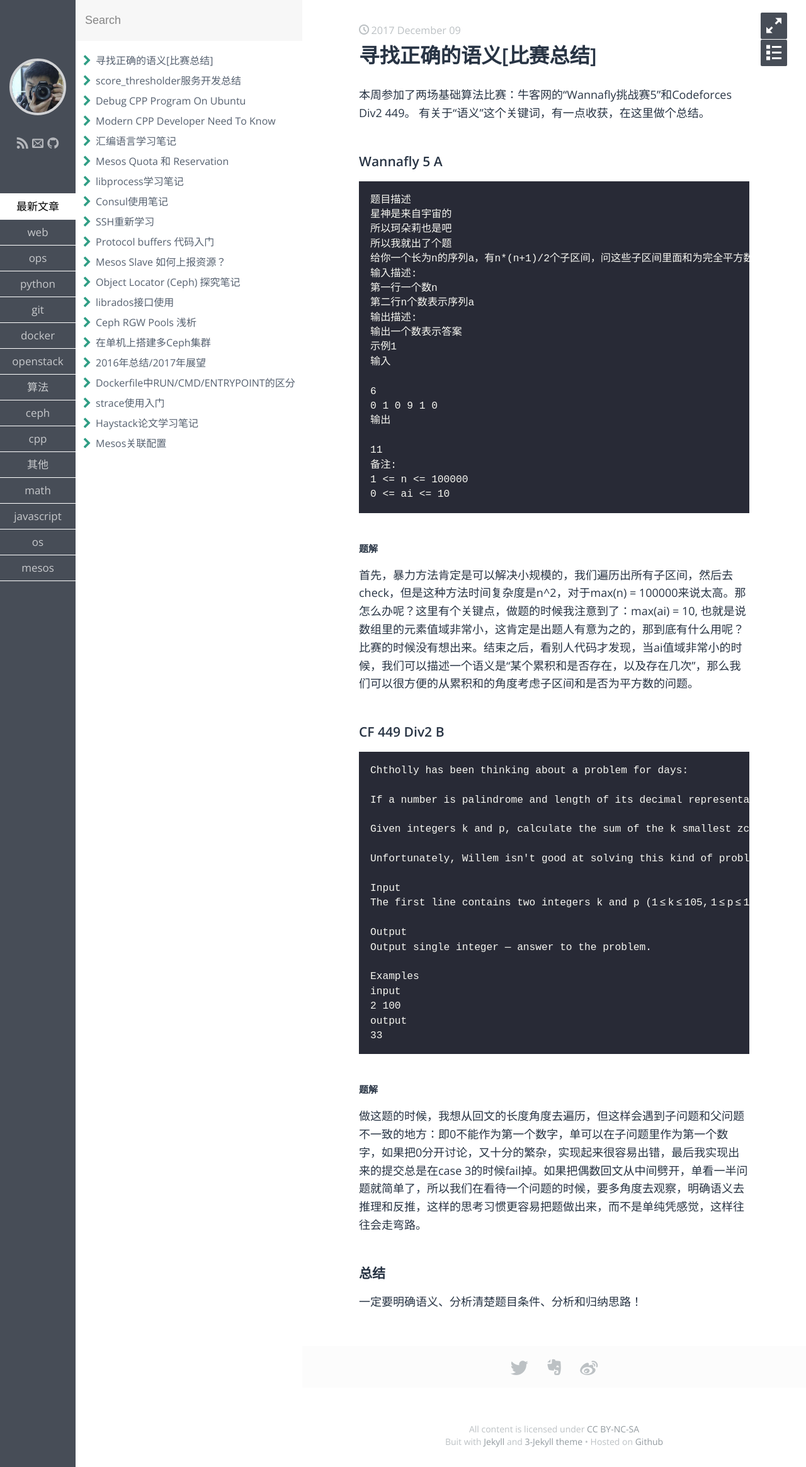
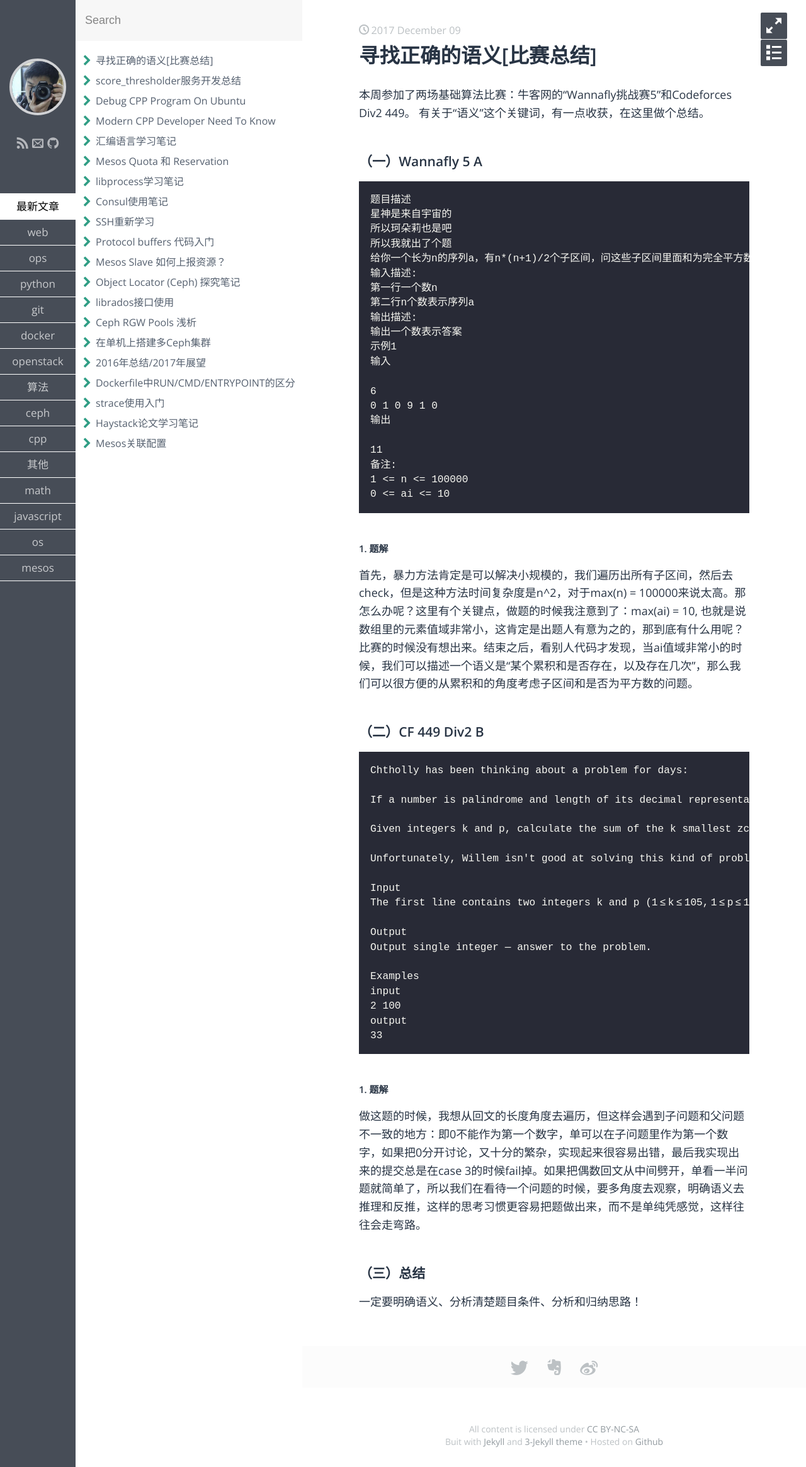
Before and after one commit to Jacco-su/IvanJobs.github.io, a Jekyll site: the page built from _posts/2017-12-09-recent-contest-summary.markdown, in a window 1280 px wide. Shown: the whole page at 63% size. Built offline with Jekyll 4.4.1, drawn with Linux system fonts in a browser that asks for light colours; some web fonts are replaced; comment, search, counter and statistics services are not loaded.

Commit message:
refine title seq number

````diff
--- a/_posts/2017-12-09-recent-contest-summary.markdown
+++ b/_posts/2017-12-09-recent-contest-summary.markdown
@@ -7,7 +7,7 @@ category: 算法
 本周参加了两场基础算法比赛：牛客网的“Wannafly挑战赛5”和Codeforces Div2 449。
 有关于“语义”这个关键词，有一点收获，在这里做个总结。
 
-### Wannafly 5 A
+### （一）Wannafly 5 A
 
 ```
 题目描述
@@ -33,10 +33,10 @@ category: 算法
 0 <= ai <= 10
 ```
 
-##### 题解
+##### 1. 题解
 首先，暴力方法肯定是可以解决小规模的，我们遍历出所有子区间，然后去check，但是这种方法时间复杂度是n^2，对于max(n) = 100000来说太高。那怎么办呢？这里有个关键点，做题的时候我注意到了：max(ai) = 10, 也就是说数组里的元素值域非常小，这肯定是出题人有意为之的，那到底有什么用呢？比赛的时候没有想出来。结束之后，看别人代码才发现，当ai值域非常小的时候，我们可以描述一个语义是“某个累积和是否存在，以及存在几次”，那么我们可以很方便的从累积和的角度考虑子区间和是否为平方数的问题。
 
-### CF 449 Div2 B
+### （二）CF 449 Div2 B
 
 ```
 Chtholly has been thinking about a problem for days:
@@ -60,8 +60,8 @@ output
 33
 ```
 
-##### 题解
+##### 1. 题解
 做这题的时候，我想从回文的长度角度去遍历，但这样会遇到子问题和父问题不一致的地方：即0不能作为第一个数字，单可以在子问题里作为第一个数字，如果把0分开讨论，又十分的繁杂，实现起来很容易出错，最后我实现出来的提交总是在case 3的时候fail掉。如果把偶数回文从中间劈开，单看一半问题就简单了，所以我们在看待一个问题的时候，要多角度去观察，明确语义去推理和反推，这样的思考习惯更容易把题做出来，而不是单纯凭感觉，这样往往会走弯路。
 
-### 总结
+### （三）总结
 一定要明确语义、分析清楚题目条件、分析和归纳思路！
````
